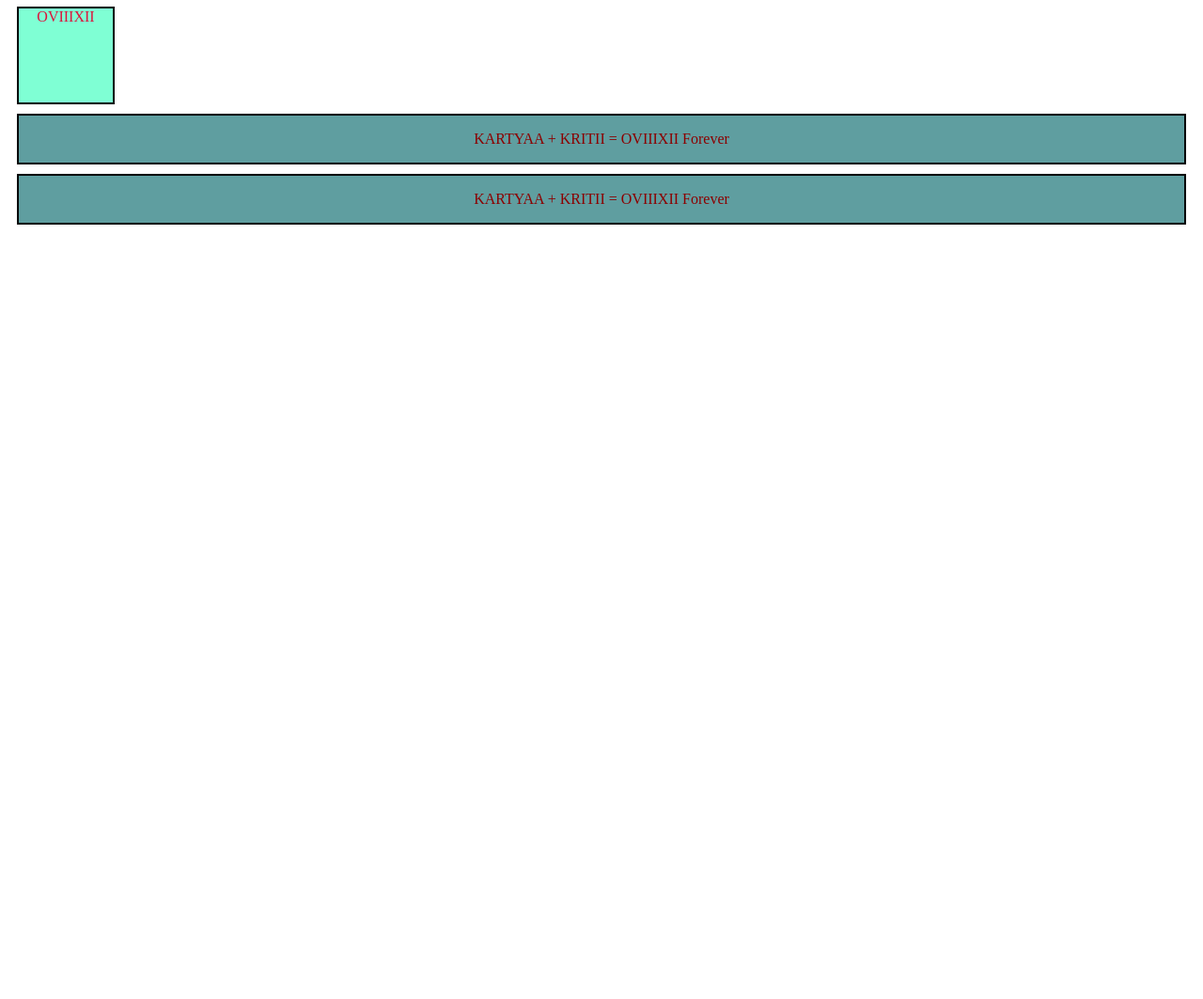
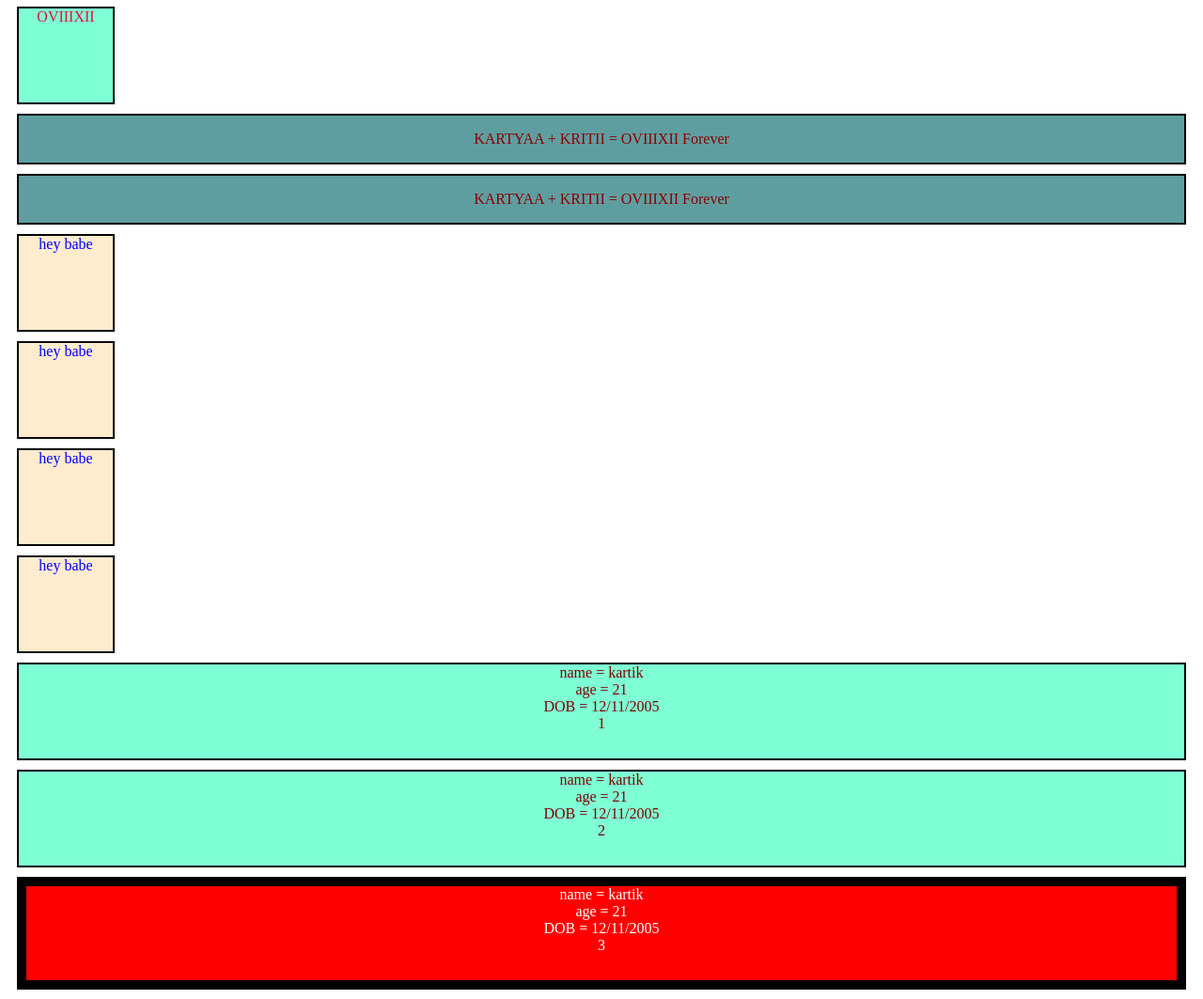
Before and after one commit to kartikkamble481/dom_js, a plain HTML site: page index.html in a window 1280 px wide. Shown: the part 972-2035 px from the top of the page at 94% size. Before the commit the page ends 1221 px from the top, so only its background shows below. Drawn offline with Linux system fonts and the light colour scheme.

Commit message:
added attribute property in dom

```diff
--- a/index.html
+++ b/index.html
@@ -28,7 +28,47 @@
 </div>
 
 
-<!-- <div>OVIIIXII</div> -->
+<div class="box1">
+    box1
+</div>
+
+<div class="box1">
+    box2
+</div>
+
+<div class="box1">
+    box3
+</div>
+
+<div class="box1">
+    <b>box4</b>
+</div>
+
+<div class="info">
+    kartik kamble
+</div>
+
+<div class="info">
+    kartik kamble
+</div>
+
+<div class="info">
+    kartik kamble
+</div>
+<!--
+<div class="info">
+    kartik kamble
+</div> -->
+
+<!-- <div class="info">
+    kartik kamble
+</div> -->
+
+
+
+
+<!--
+<div>OVIIIXII</div> ! -->
     <script src="script.js">
 
     </script>
--- a/script.js
+++ b/script.js
@@ -38,3 +38,28 @@ for(love of lovecode){
 
 
 console.log(lovecode);
+
+
+let boxs = document.querySelectorAll(".box1");
+
+for(box of boxs) {
+    box.innerText = "hey babe";
+    box++;
+}
+
+console.log(boxs);
+
+
+let infos = document.querySelectorAll(".info");
+let idx = 1;
+for(info of infos ){
+    info.innerText = `name = kartik\n age = 21\n DOB = 12/11/2005\n ${idx} `;
+    idx++;
+
+}
+
+    info.style.backgroundColor = "red";
+    info.style.color = "white";
+    info.style.border = "10px solid black";
+
+console.log(info);
--- a/style.css
+++ b/style.css
@@ -53,3 +53,25 @@ div{
     margin: 10px;
 
 }
+
+.box1{
+    color:blue;
+    background-color:blanchedalmond;
+    height:100px;
+    width:100px;
+    margin:10px;
+    border:2px solid black;
+    text-align: center;
+
+}
+
+.info{
+    color:maroon;
+    background-color:aquamarine;
+    height:100px;
+    display: flex;
+    justify-content: center;
+    text-align: center;
+    border:2px solid black;
+    margin:10px;
+}
```
